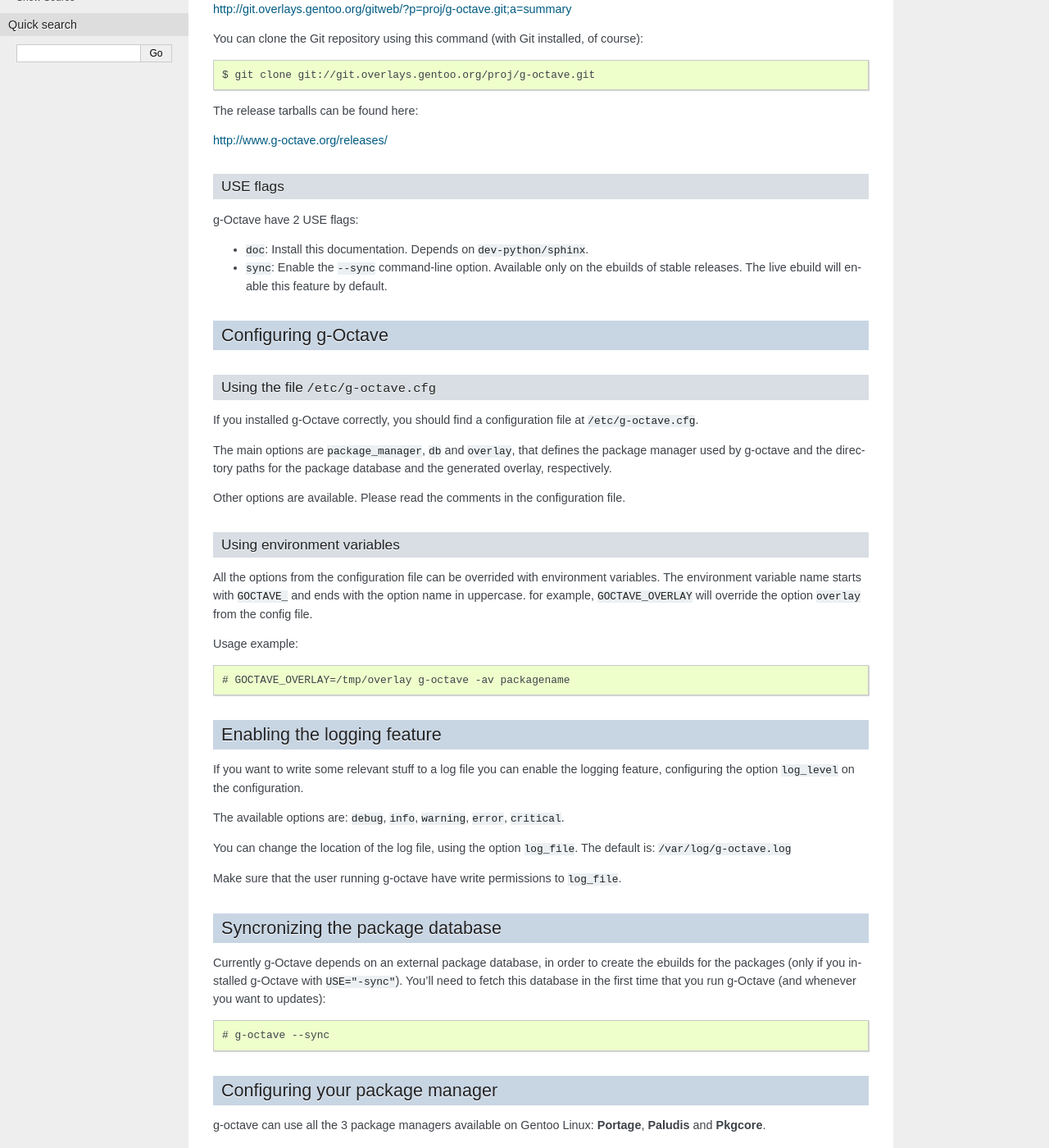
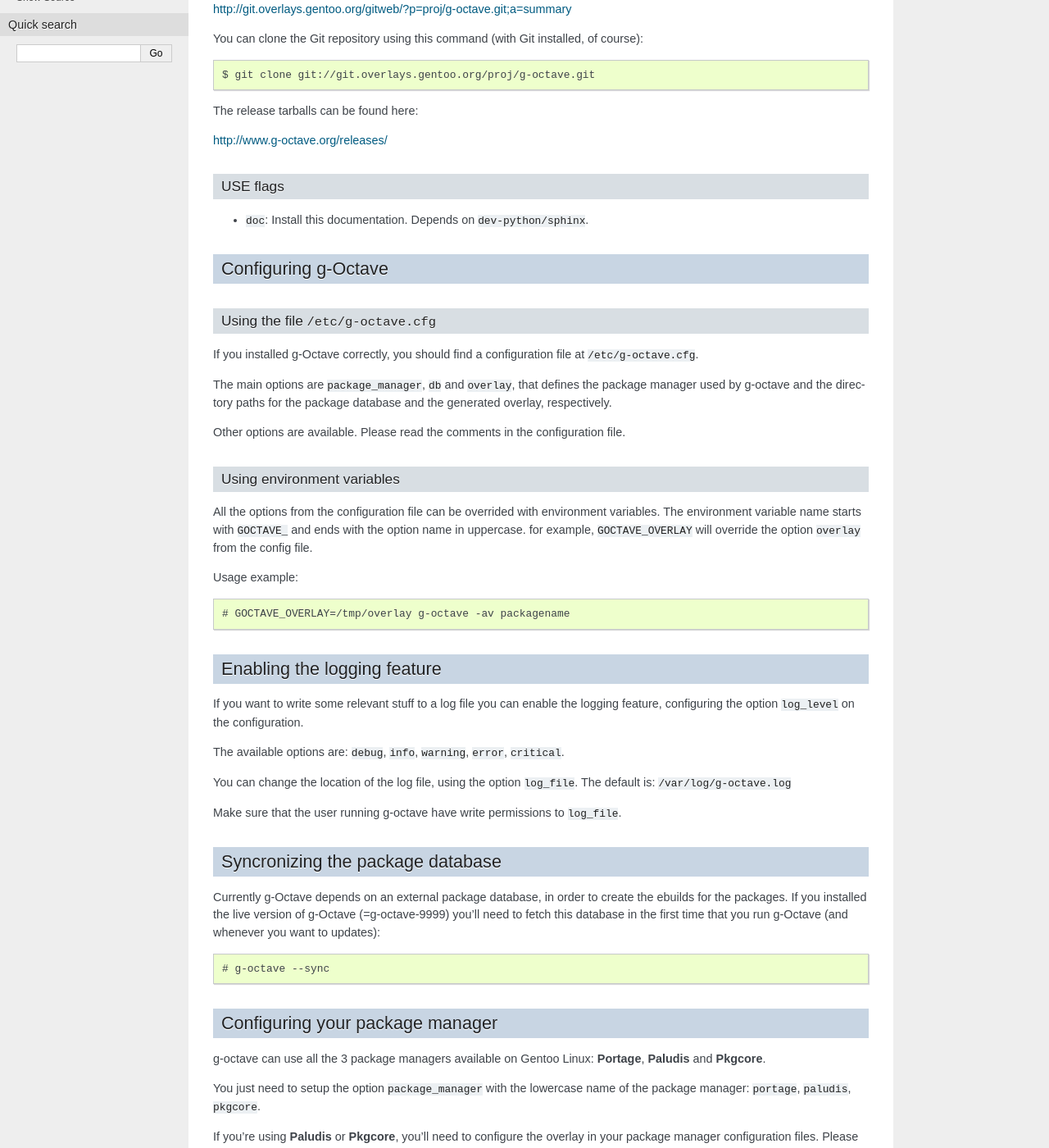
Before and after one commit to rafaelmartins/g-octave, a Sphinx documentation site: the page built from docs/userguide.rst, in a window 1280 px wide and 1400 px high, scrolled down 725 px. Shown: the whole window at 82% size. Built offline with Sphinx 7.4.7, drawn with Linux system fonts in a browser that asks for light colours.

Commit message:
more documentation updates

```diff
--- a/docs/development.rst
+++ b/docs/development.rst
@@ -65,6 +65,10 @@
 store the tarballs. The second parameter is the path to the local clone
 of your forked git repository.
 
+You'll need an additional dependency::
+
+    # emerge -av dev-python/feedparser
+
 
 Updating the list of external dependencies and licenses
 ~~~~~~~~~~~~~~~~~~~~~~~~~~~~~~~~~~~~~~~~~~~~~~~~~~~~~~~
--- a/docs/upgrading.rst
+++ b/docs/upgrading.rst
@@ -18,7 +18,4 @@
     $ g-octave --config db
     $ g-octave --config overlay
 
-And remove both directories!
-
-If you installed g-Octave with ``USE="-sync"``, please remove those
-directories before run ``emerge --config g-octave``.
+And remove both directories before run ``emerge --config =g-octave-0.4``
--- a/docs/userguide.rst
+++ b/docs/userguide.rst
@@ -51,12 +51,7 @@
 USE flags
 ~~~~~~~~~
 
-g-Octave have 2 USE flags:
-
 - ``doc``: Install this documentation. Depends on ``dev-python/sphinx``.
-- ``sync``: Enable the ``--sync`` command-line option. Available only
-  on the ebuilds of stable releases. The live ebuild will enable this
-  feature by default.
 
 
 Configuring g-Octave
@@ -107,9 +102,9 @@
 ---------------------------------
 
 Currently g-Octave depends on an external package database, in order to
-create the ebuilds for the packages (only if you installed g-Octave with
-``USE="-sync"``). You'll need to fetch this database in the first time
-that you run g-Octave (and whenever you want to updates): ::
+create the ebuilds for the packages. If you installed the live version of
+g-Octave (=g-octave-9999) you'll need to fetch this database in the first
+time that you run g-Octave (and whenever you want to updates): ::
 
     # g-octave --sync
 
```
Also changed, not shown: docs/tinderbox.rst (+5 -4 lines).
